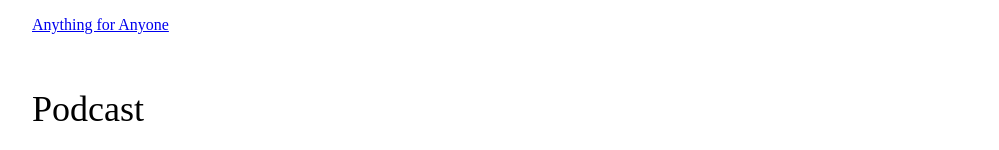
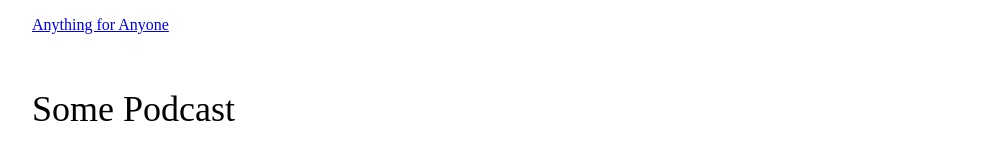
Before and after one commit to eliotburk/eliotburk.github.io, a plain HTML site: page index.html in a window 1280 px wide. Shown: the part 3162-3312 px from the top of the page, without its empty margins (26-1025 px from the left). Drawn offline with Linux system fonts and the light colour scheme.

Commit message:
Update index.html

```diff
--- a/index.html
+++ b/index.html
@@ -131,7 +131,7 @@ img {
                                 rel="noreferrer noopener">Anything for Anyone</a><br><br>
 
    <br><br>
-<p style="font-size:36px;">Podcast</p>
+<p style="font-size:36px;">Some Podcast</p>
      <script type='text/javascript' charset='utf-8' src='https://www.buzzsprout.com/1477042.js?container_id=buzzsprout-large-player-1477042&player=large'></script>
 </div>
          </body>
```
